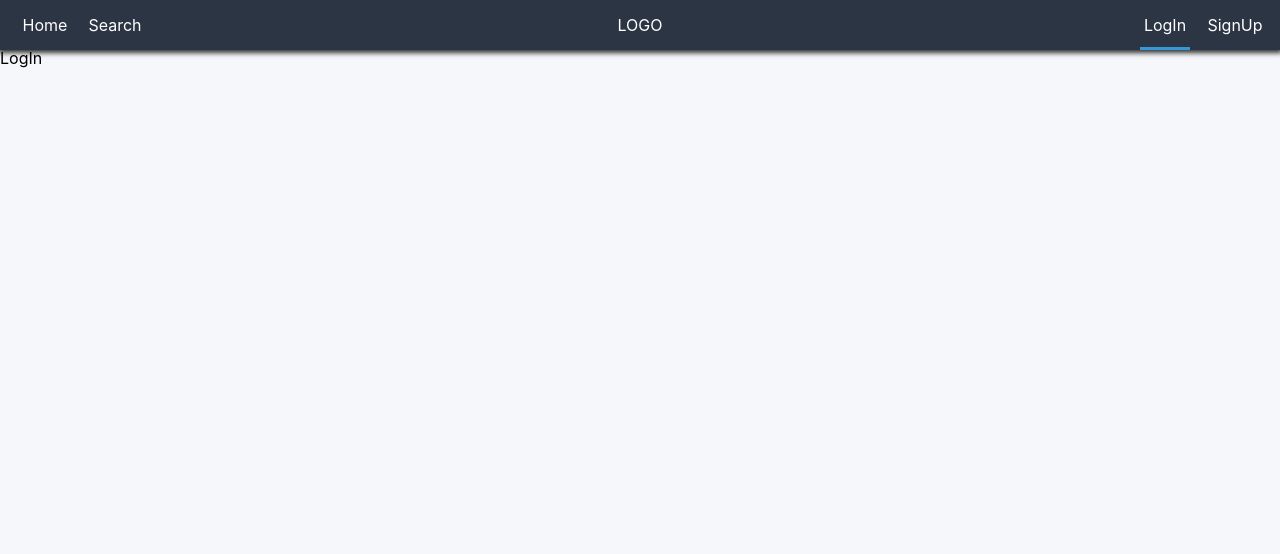
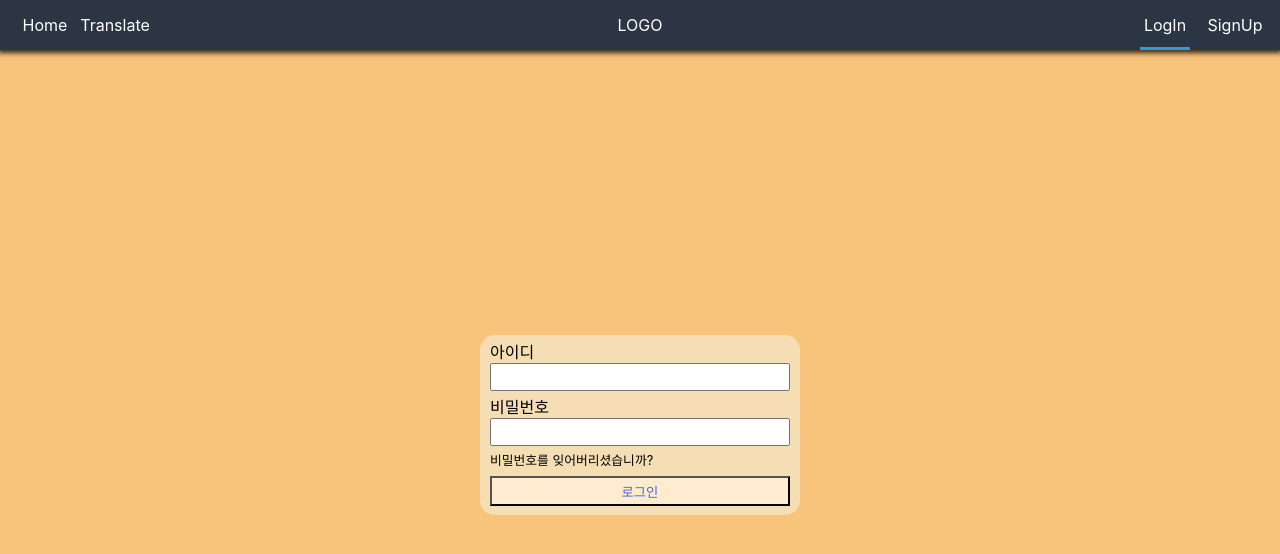
Before and after one commit to takeaways/cratypescript, a React (Create React App) app: page /login in a window 1280 px wide. Shown: the top 554 px of the page. Built offline with nearby package versions, Linux system fonts and the light colour scheme.

Commit message:
first page for movie app using typescript + react

```diff
--- a/src/Components/GlbalStyles.tsx
+++ b/src/Components/GlbalStyles.tsx
@@ -1,4 +1,4 @@
-import {createGlobalStyle} from "styled-components";
+import { createGlobalStyle } from "styled-components";
 import reset from "styled-reset";
 
 const GlobalStyles = createGlobalStyle`
@@ -13,7 +13,7 @@ const GlobalStyles = createGlobalStyle`
   body{
     font-family:-apple-system, BlinkMacSystemFont, 'Segoe UI', Roboto, Oxygen, Ubuntu, Cantarell, 'Open Sans', 'Helvetica Neue', sans-serif;
     font-size:1rem;
-    background-color:rgba(246,247,250,1);
+    background-color:rgb(248,195,122);
     padding-top:50px;
   }
 `;
--- /dev/null
+++ b/src/Components/LogIn/index.tsx
@@ -0,0 +1,25 @@
+import * as React from "react";
+import { FunctionComponent } from "react";
+import * as Styles from "./styles";
+const LogIn: FunctionComponent = () => {
+    return (
+        <Styles.Container>
+            <Styles.Form>
+                <Styles.InputBlock>
+                    <Styles.Label htmlFor="id"> 아이디 </Styles.Label> <Styles.Input id="id" />
+                </Styles.InputBlock>
+                <Styles.InputBlock>
+                    <Styles.Label htmlFor="pw"> 비밀번호 </Styles.Label><Styles.Input id="pw" type="password" />
+                </Styles.InputBlock>
+                <Styles.InputBlock>
+                    <Styles.Text to="/">비밀번호를 잊어버리셨습니까?</Styles.Text>
+                </Styles.InputBlock>
+                <Styles.InputBlock>
+                    <Styles.Submit>로그인</Styles.Submit>
+                </Styles.InputBlock>
+            </Styles.Form>
+        </Styles.Container>
+    );
+}
+
+export default LogIn;
--- /dev/null
+++ b/src/Components/LogIn/styles.tsx
@@ -0,0 +1,49 @@
+import styled from "styled-components";
+import { Link } from "react-router-dom";
+
+export const Container = styled.div`
+    height:calc(100vh - 50px);
+    display:flex;
+    justify-content:center;
+    align-items:center;
+`
+export const Form = styled.form`
+    width:320px;
+    height:180px;
+    background-color:wheat;
+    margin:0 auto;
+    display:flex;
+    border-radius:15px;
+
+    justify-content:space-evenly;
+
+    flex-direction:column;
+    padding: 0 10px;
+
+`
+export const InputBlock = styled.p`
+    display:flex;
+    flex-direction:column
+`
+export const Label = styled.label`
+    margin-bottom:3px;
+`
+export const Input = styled.input`
+    font-size:1.2rem;
+    padding-left:10px;
+    color:rgba(0,0,0,0.7);
+`
+export const Submit = styled.button`
+    height:30px;
+    background-color:blanchedalmond;
+    color:royalblue;
+    cursor: pointer;
+`
+
+export const Text = styled(Link)`
+      font-size:0.8rem;
+      :hover{
+          color:blue;
+          text-decoration-line:underline;
+      }
+`
--- a/src/Components/Nav/index.tsx
+++ b/src/Components/Nav/index.tsx
@@ -1,10 +1,10 @@
 import * as React from "react";
-import {FunctionComponent} from "react";
-import {withRouter, RouteComponentProps} from "react-router-dom";
+import { FunctionComponent } from "react";
+import { withRouter, RouteComponentProps } from "react-router-dom";
 
 import * as Styles from "./styles";
 
-const Nav: FunctionComponent<RouteComponentProps> = ({location: {pathname}}) => {
+const Nav: FunctionComponent<RouteComponentProps> = ({ location: { pathname } }) => {
     console.log(pathname);
     return (
         <Styles.Header>
@@ -13,8 +13,8 @@ const Nav: FunctionComponent<RouteComponentProps> = ({location: {pathname}}) =>
                     <Styles.ListItem current={pathname === "/"}>
                         <Styles.ListLink to={"/"}>Home</Styles.ListLink>
                     </Styles.ListItem>
-                    <Styles.ListItem current={pathname === "/search"}>
-                        <Styles.ListLink to={"/search"}>Search</Styles.ListLink>
+                    <Styles.ListItem current={pathname === "/translate"}>
+                        <Styles.ListLink to={"/translate"}>Translate</Styles.ListLink>
                     </Styles.ListItem>
                 </Styles.List>
             </Styles.HeaderBlock>
--- a/src/Pages/LogIn/LogInContainer.tsx
+++ b/src/Pages/LogIn/LogInContainer.tsx
@@ -1,7 +1,29 @@
 import * as React from "react";
+import { useState, useCallback } from 'react';
 import LogInPresenter from "./LogInPresenter"
 
 
-const LogInContainer = () => <LogInPresenter/>
+const LogInContainer = () => {
+
+    const [userId, setUserId] = useState<string>("");
+    const [userPw, setUserPw] = useState<string>("");
+
+    const onChangeId = useCallback((e) => setUserId(e.arget.value), []);
+    const onChangePw = useCallback((e) => setUserPw(e.target.value), []);
+    const onSubmit = useCallback((e) => {
+        e.preventDefault();
+        console.log(userId, userPw);
+    }, [userId, userPw])
+
+
+
+    return < LogInPresenter
+        userId={userId}
+        userPw={userPw}
+        onChangeId={onChangeId}
+        onChangePw={onChangePw}
+        onSubmit={onSubmit}
+    />
+}
 
 export default LogInContainer;
--- a/src/Pages/LogIn/LogInPresenter.tsx
+++ b/src/Pages/LogIn/LogInPresenter.tsx
@@ -1,5 +1,15 @@
 import * as React from "react";
+import { FunctionComponent } from "react";
 
-const LogInPresenter = () =><div>LogIn</div>
+import { LogInTypes } from "./index.d"
+import LogIn from "../../Components/LogIn";
+
+const LogInPresenter: FunctionComponent<LogInTypes> = ({
+    userId,
+    userPw,
+    onChangeId,
+    onChangePw,
+    onSubmit
+}) => <LogIn />
 
 export default LogInPresenter;
--- a/src/Pages/LogIn/index.tsx
+++ b/src/Pages/LogIn/index.tsx
@@ -1,4 +1,4 @@
-import {memo} from "react";
+import { memo } from "react";
 import LogInContainer from "./LogInContainer";
 
 export default memo(LogInContainer);
```
Also changed, not shown: src/Pages/LogIn/index.d.ts (added, +7 -0 lines).
